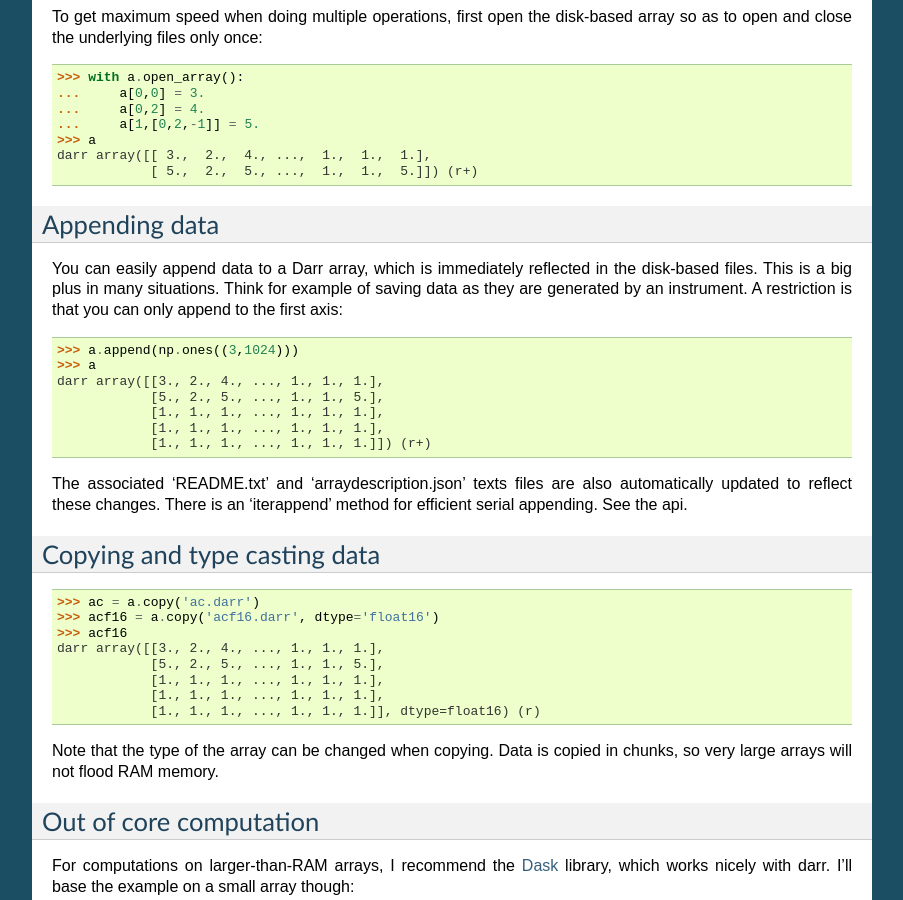
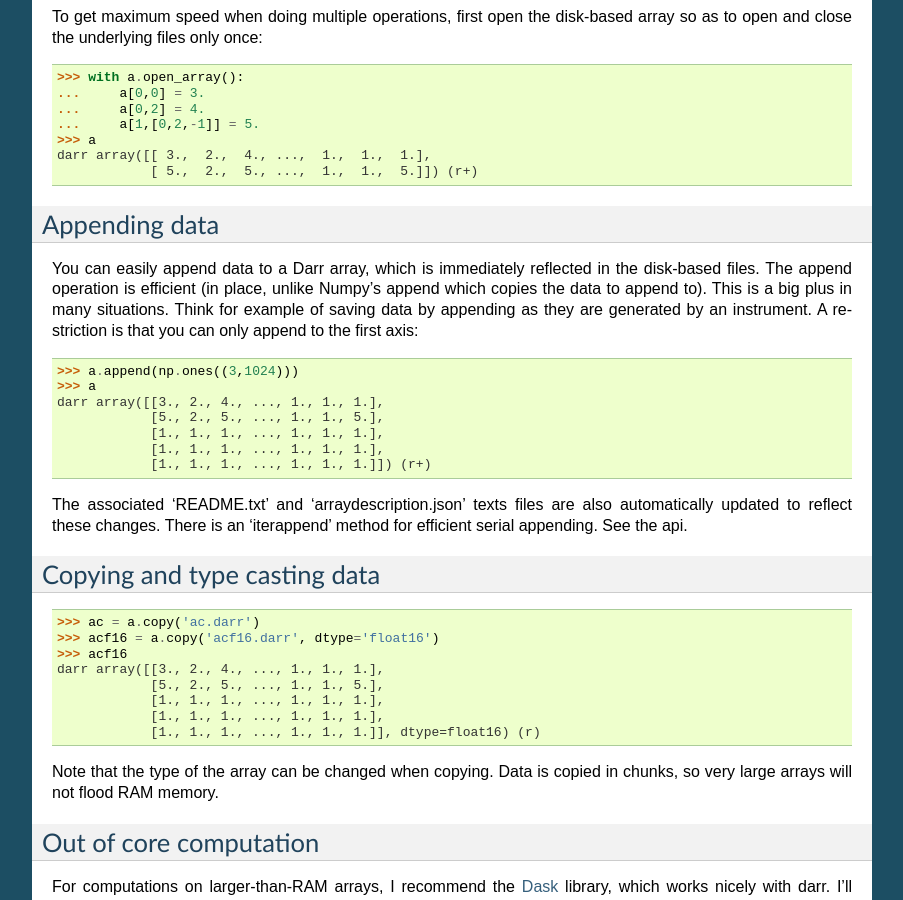
Before and after one commit to gbeckers/Darr, a Sphinx documentation site: the page built from docs/tutorialarray.rst, in a window 1280 px wide and 900 px high, scrolled down 2834 px. Shown: the whole window, without its empty margins (198-1101 px from the left). Built offline with Sphinx 7.4.7, drawn with Linux system fonts in a browser that asks for light colours.

Commit message:
mention efficient append

```diff
--- a/docs/tutorialarray.rst
+++ b/docs/tutorialarray.rst
@@ -229,9 +229,11 @@ Appending data
 --------------
 
 You can easily append data to a Darr array, which is immediately reflected
-in the disk-based files. This is a big plus in many situations. Think
-for example of saving data as they are generated by an instrument. A
-restriction is that you can only append to the first axis:
+in the disk-based files. The append operation is efficient (in place, unlike
+Numpy's append which copies the data to append to). This is a big plus in
+many situations. Think for example of saving data by appending as they are
+generated by an instrument. A restriction is that you can only append to the
+first axis:
 
 .. code:: python
 
```
